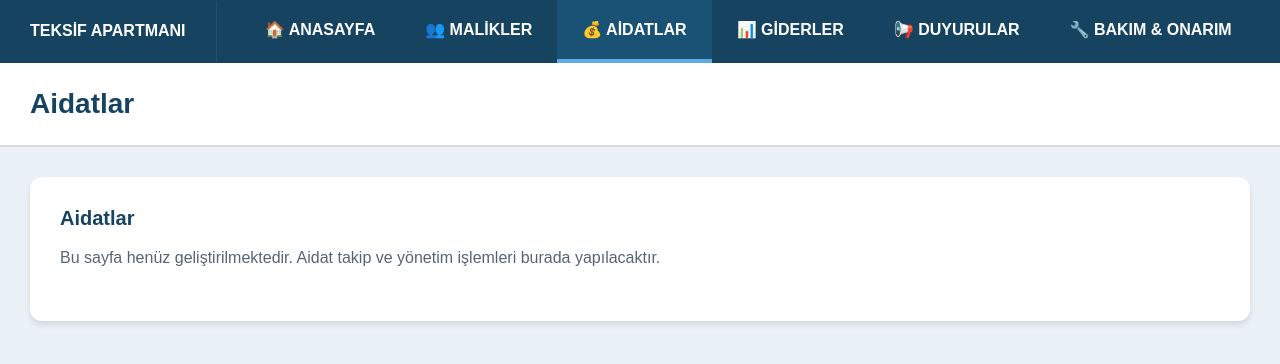
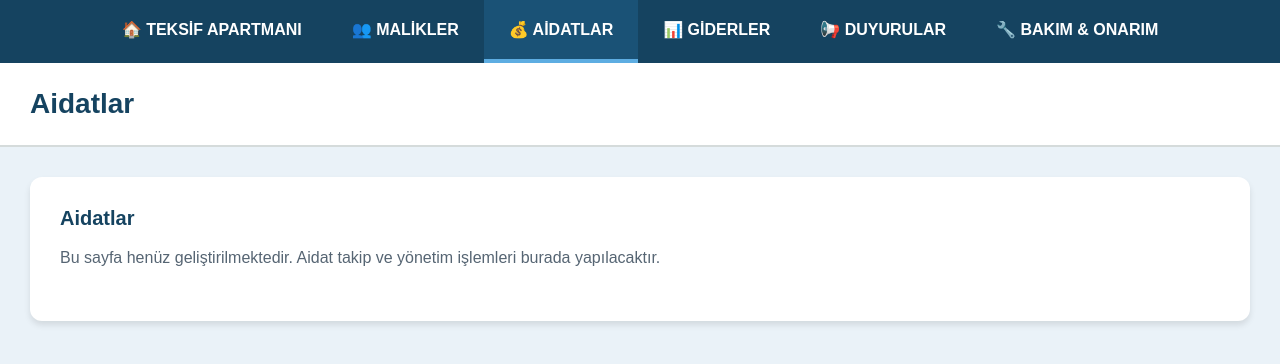
Before and after one commit to ehosca/teksifapt, a plain HTML site: page aidatlar.html in a window 1280 px wide. Drawn offline with Linux system fonts and the light colour scheme.

Commit message:
menubar changes

```diff
--- a/aidatlar.html
+++ b/aidatlar.html
@@ -9,11 +9,8 @@
 <body class="horizontal-layout">
   <div class="container">
     <nav class="sidebar">
-      <div class="sidebar-header">
-        <h1>TEKSİF APARTMANI</h1>
-      </div>
       <div class="nav-menu">
-        <a href="index.html" class="nav-item">🏠 ANASAYFA</a>
+        <a href="index.html" class="nav-item">🏠 TEKSİF APARTMANI</a>
         <a href="malikler.html" class="nav-item">👥 MALİKLER</a>
         <a href="aidatlar.html" class="nav-item active">💰 AİDATLAR</a>
         <a href="giderler.html" class="nav-item">📊 GİDERLER</a>
```
Also changed, not shown: bakim.html (+1 -4 lines), duyurular.html (+1 -4 lines), giderler.html (+1 -4 lines), index.html (+1 -4 lines), malikler.html (+1 -4 lines).
